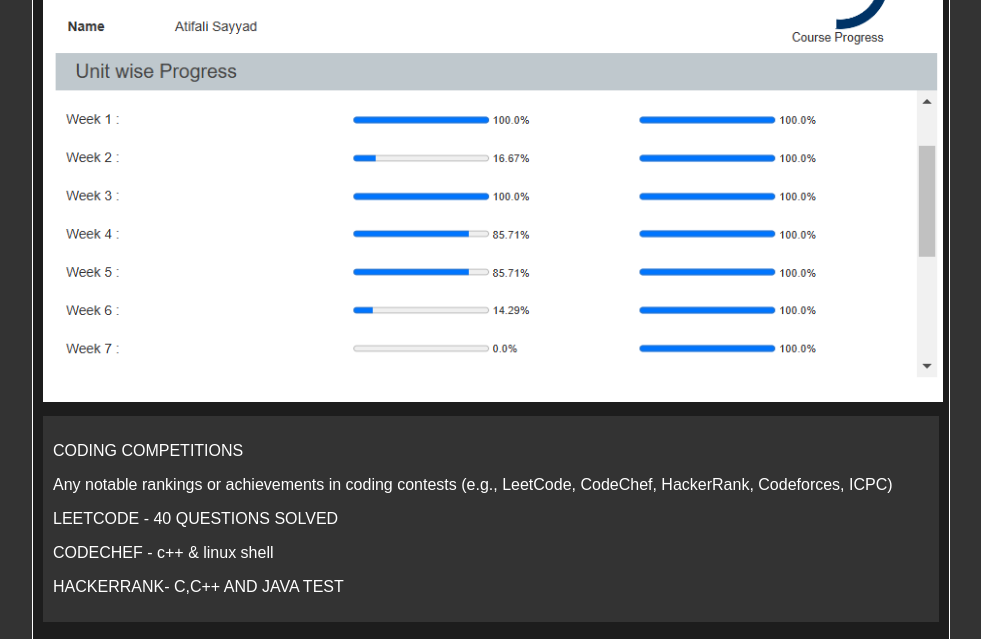
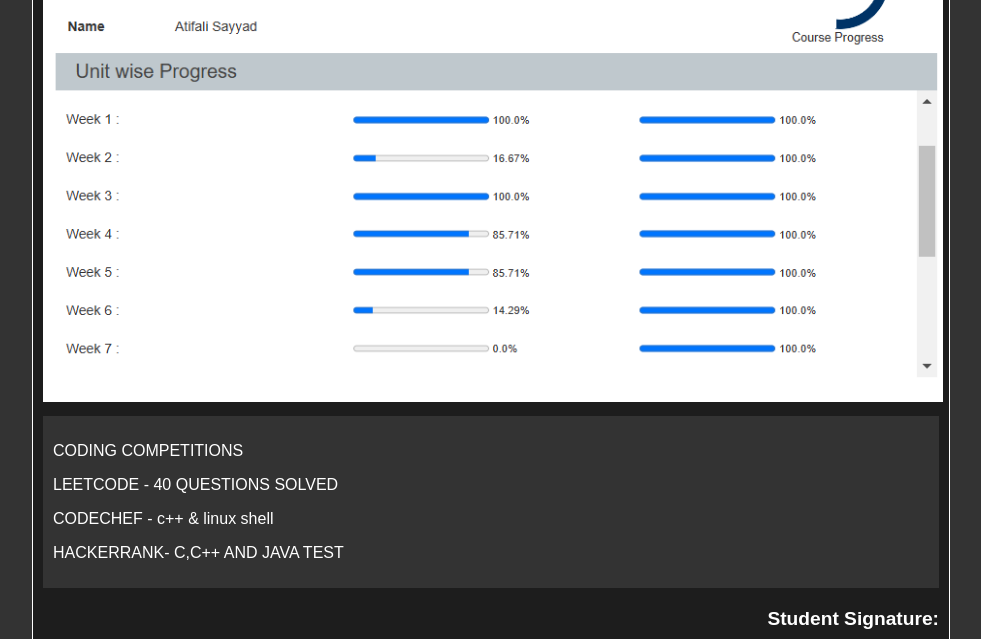
Before and after one commit to Atifalisayyad0/atifaliportfolio0, a plain HTML site: page index.html in a window 1280 px wide. Shown: the part 2535-3174 px from the top of the page, without its empty margins (149-1130 px from the left). Drawn offline with Linux system fonts and the light colour scheme.

Commit message:
Update index.html

```diff
--- a/index.html
+++ b/index.html
@@ -56,7 +56,7 @@
         <img src="nptl.png" height="500" width="900">
         <div class="section coding-competitions">
             <p>CODING COMPETITIONS</p>
-            <p>Any notable rankings or achievements in coding contests (e.g., LeetCode, CodeChef, HackerRank, Codeforces, ICPC)</p>
+
        <p> LEETCODE - 40 QUESTIONS SOLVED</p>
             <p>CODECHEF - c++ & linux shell</p>
             <p> HACKERRANK- C,C++ AND JAVA TEST</p>
```
